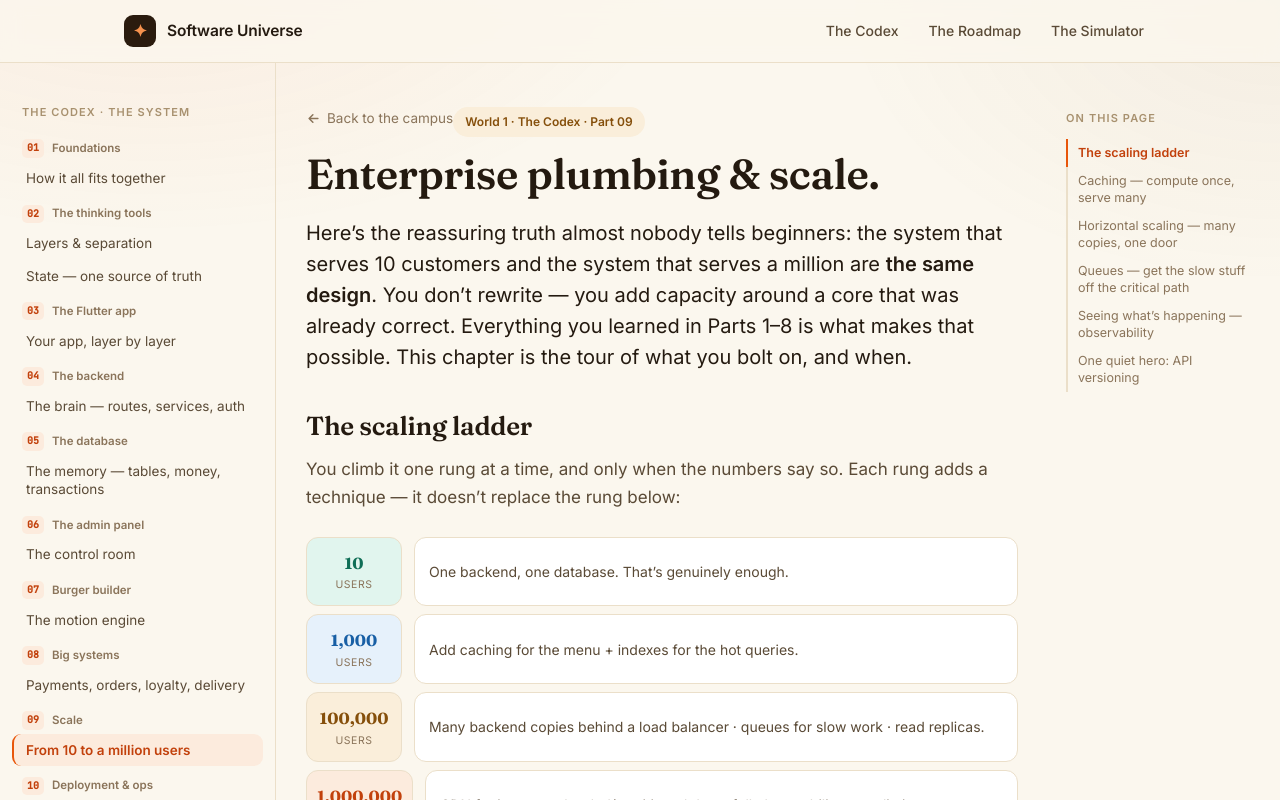
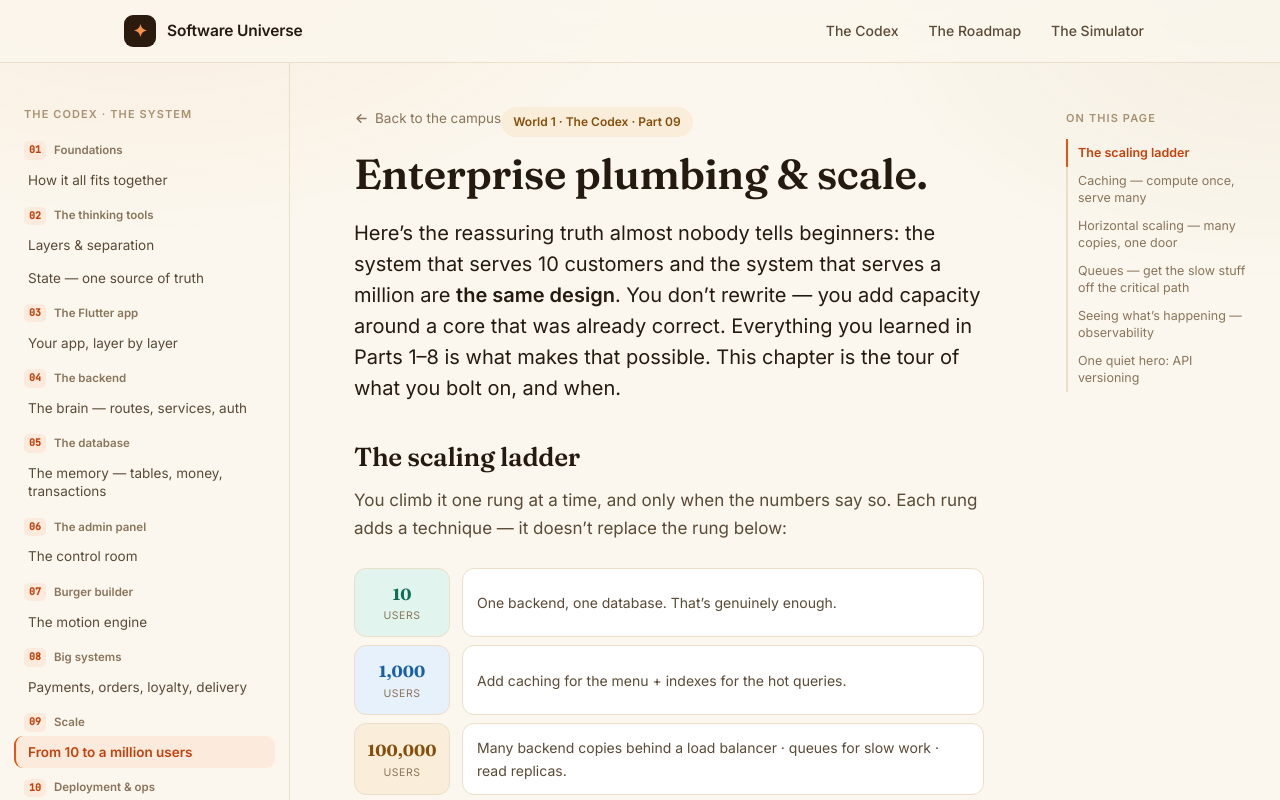
Before and after one commit to garvitmh/Software-universe-, a Next.js app: page /codex/scale in a window 1280 px wide. Shown: the top 800 px of the page. Built offline with nearby package versions, Linux system fonts and the light colour scheme.

Commit message:
Docs layout: widen reading shell (1500px) + comfortable 820px measure + .breakout utility for figures to use the extra width (Distill-style), addressing wasted-space feedback

```diff
--- a/app/globals.css
+++ b/app/globals.css
@@ -122,18 +122,21 @@ p { margin: 0; }
 /* ─────────────────────────────────────────────────────────
    Docs layout (Google-Docs style): sidebar · content · rail
    ───────────────────────────────────────────────────────── */
-.codex-shell { display: flex; align-items: flex-start; max-width: 1340px; margin: 0 auto; }
+.codex-shell { display: flex; align-items: flex-start; max-width: 1500px; margin: 0 auto; }
 
 .codex-sidebar {
-  width: 276px; flex-shrink: 0;
+  width: 290px; flex-shrink: 0;
   position: sticky; top: 62px;
   height: calc(100vh - 62px); overflow-y: auto;
-  padding: 22px 12px 80px;
+  padding: 24px 14px 80px;
   border-right: 1px solid var(--hairline);
   scrollbar-width: thin;
 }
-.codex-content { flex: 1; min-width: 0; padding: 0 30px; }
-.codex-content .wrap-narrow { max-width: 780px; margin: 0; padding: 0; }
+.codex-content { flex: 1; min-width: 0; padding: 0 clamp(28px, 5vw, 72px); }
+/* Reading column stays a comfortable measure; figures/tables/callouts can
+   break out wider via .breakout to use the extra space (Distill-style). */
+.codex-content .wrap-narrow { max-width: 820px; margin: 0; padding: 0; }
+.codex-content .breakout { width: min(1040px, 100%); margin-left: 0; }
 .codex-rail {
   width: 232px; flex-shrink: 0;
   position: sticky; top: 62px;
```
